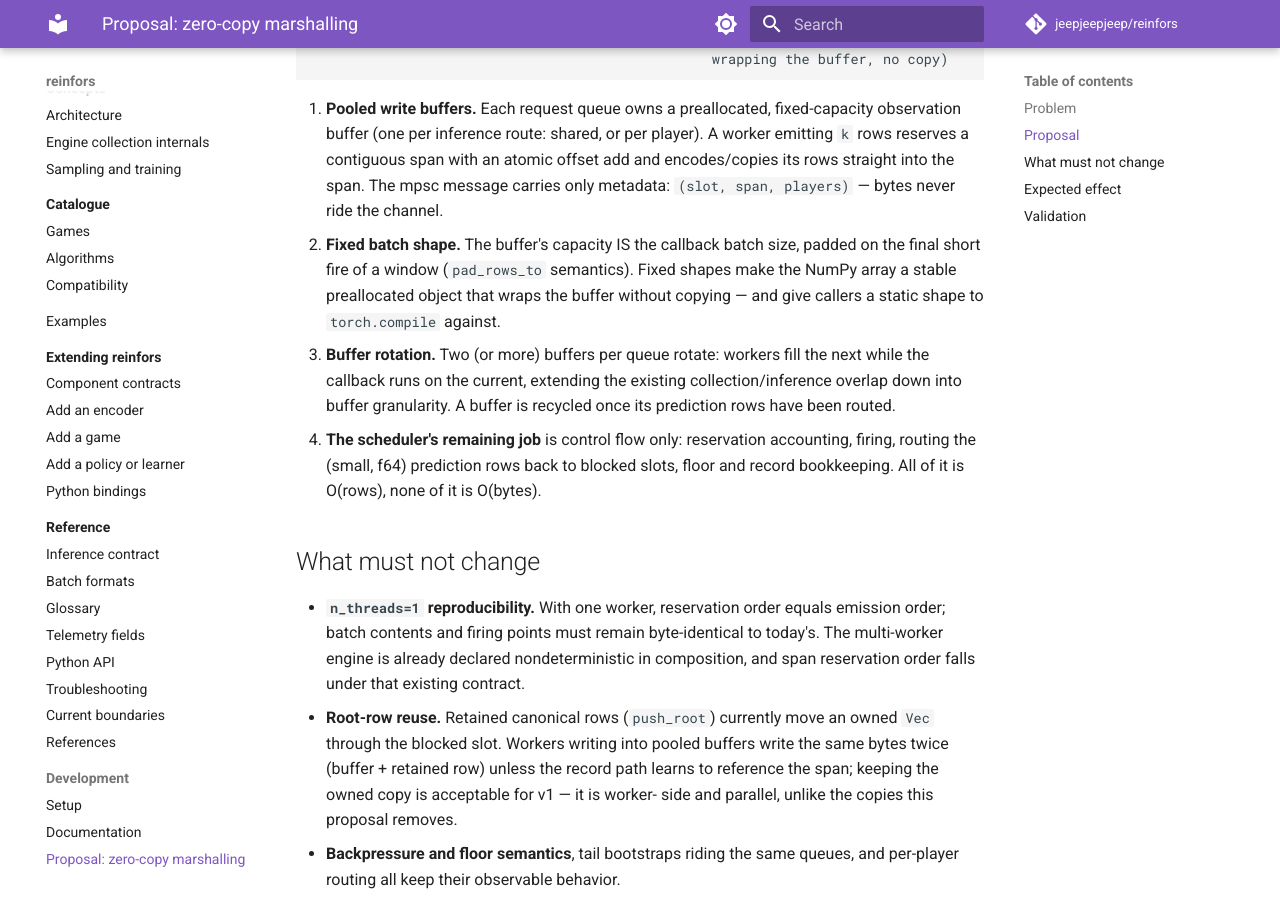
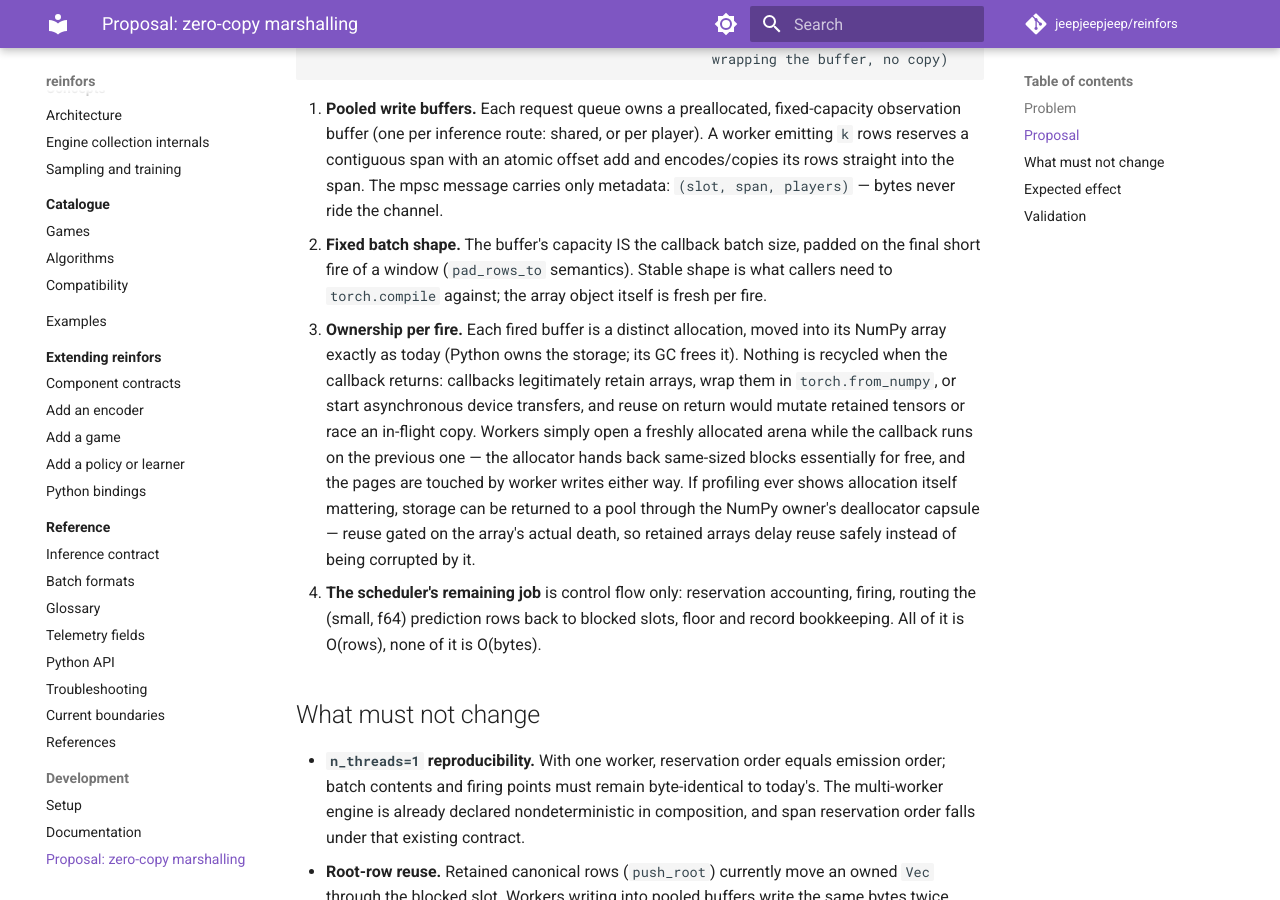
Before and after one commit to jeepjeepjeep/reinfors, an MkDocs documentation site: the page built from docs/development/scheduler-zero-copy.md, in a window 1280 px wide and 900 px high, scrolled down 727 px. Built offline with MkDocs 1.6.1 and Material for MkDocs 9.7.7, drawn with Linux system fonts in a browser that asks for light colours; comment, search, counter and statistics services are not loaded.

Commit message:
proposal: distinct ownership per fired batch; no recycle-on-return

```diff
--- a/docs/development/scheduler-zero-copy.md
+++ b/docs/development/scheduler-zero-copy.md
@@ -36,13 +36,21 @@ scheduler: GIL + infer(batch)                    place → notify
    encodes/copies its rows straight into the span. The mpsc message carries only
    metadata: `(slot, span, players)` — bytes never ride the channel.
 2. **Fixed batch shape.** The buffer's capacity IS the callback batch size, padded
-   on the final short fire of a window (`pad_rows_to` semantics). Fixed shapes make
-   the NumPy array a stable preallocated object that wraps the buffer without
-   copying — and give callers a static shape to `torch.compile` against.
-3. **Buffer rotation.** Two (or more) buffers per queue rotate: workers fill the
-   next while the callback runs on the current, extending the existing
-   collection/inference overlap down into buffer granularity. A buffer is recycled
-   once its prediction rows have been routed.
+   on the final short fire of a window (`pad_rows_to` semantics). Stable shape is
+   what callers need to `torch.compile` against; the array object itself is fresh
+   per fire.
+3. **Ownership per fire.** Each fired buffer is a distinct allocation, moved into
+   its NumPy array exactly as today (Python owns the storage; its GC frees it).
+   Nothing is recycled when the callback returns: callbacks legitimately retain
+   arrays, wrap them in `torch.from_numpy`, or start asynchronous device
+   transfers, and reuse on return would mutate retained tensors or race an
+   in-flight copy. Workers simply open a freshly allocated arena while the
+   callback runs on the previous one — the allocator hands back same-sized blocks
+   essentially for free, and the pages are touched by worker writes either way.
+   If profiling ever shows allocation itself mattering, storage can be returned
+   to a pool through the NumPy owner's deallocator capsule — reuse gated on the
+   array's actual death, so retained arrays delay reuse safely instead of being
+   corrupted by it.
 4. **The scheduler's remaining job** is control flow only: reservation accounting,
    firing, routing the (small, f64) prediction rows back to blocked slots, floor
    and record bookkeeping. All of it is O(rows), none of it is O(bytes).
```
